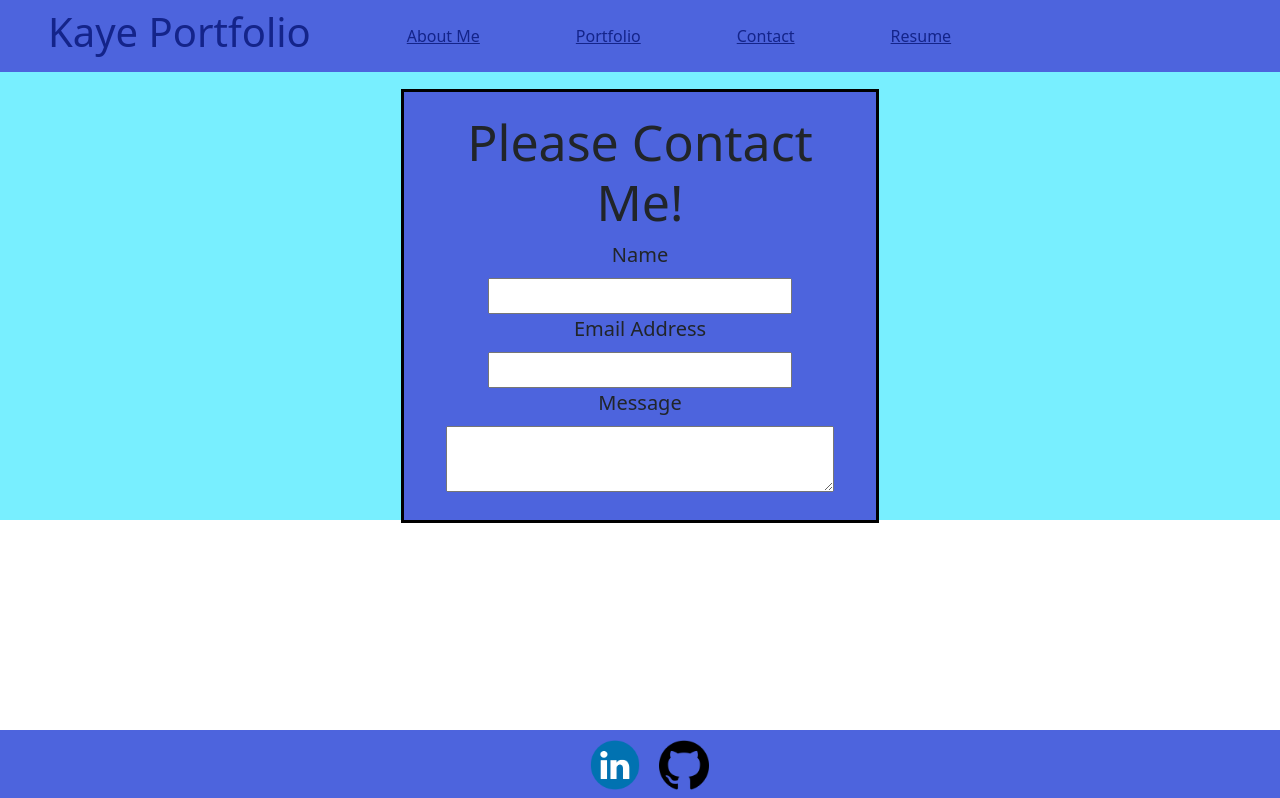
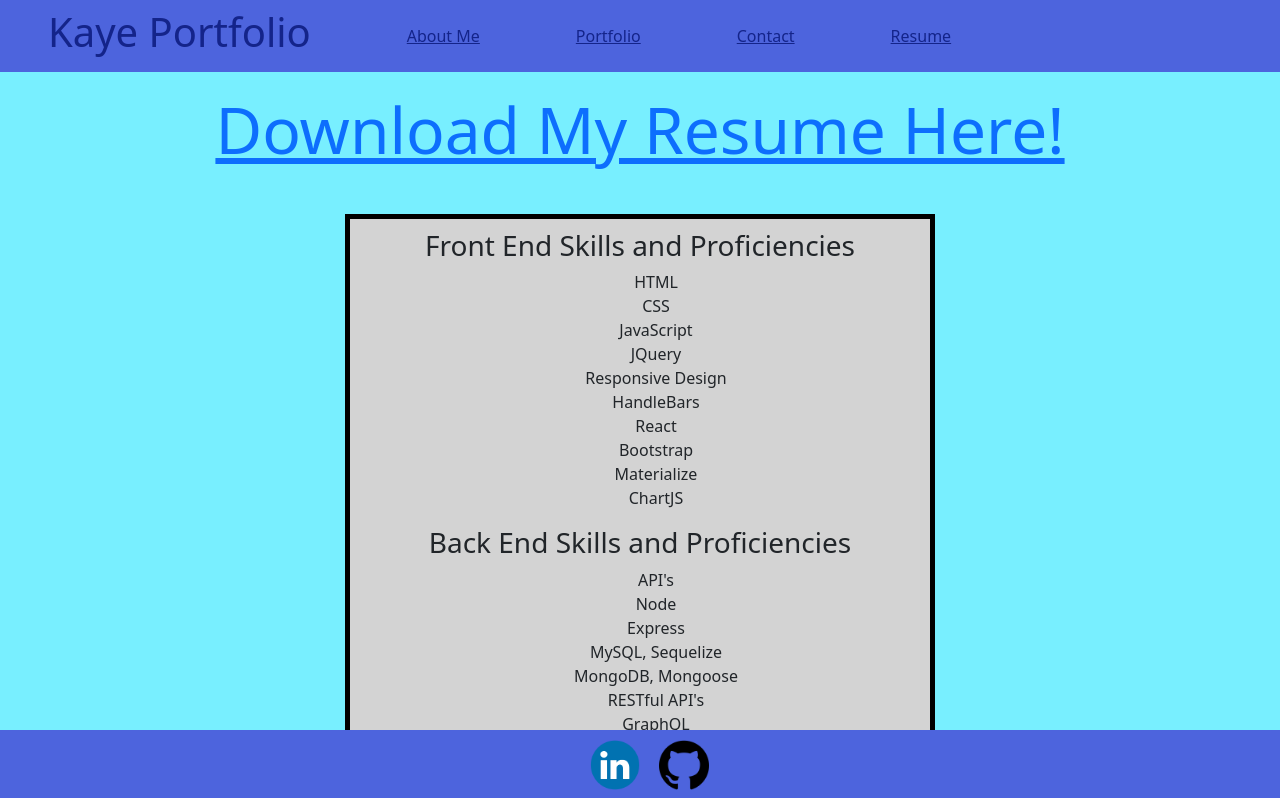
Before and after one commit to mkaye97/employers-react-to-me, a React (Create React App) app: page / in a window 1280 px wide. Shown: the top 798 px of the page. Built offline with nearby package versions, Linux system fonts and the light colour scheme.

Commit message:
Finished contact page completed Resume page.

```diff
--- a/src/App.css
+++ b/src/App.css
@@ -6,6 +6,7 @@
     --savoy-blue: #4d64ddff;
 }
 
-div {
+.bg {
+    height: auto;
     background-color: var(--electric-blue);
 }
--- a/src/App.js
+++ b/src/App.js
@@ -5,7 +5,7 @@ import './App.css';
 
 function App() {
   return (
-    <div>
+    <div className='bg'>
       <Header />
       <Footer />
     </div>
--- a/src/components/pages/Resume.js
+++ b/src/components/pages/Resume.js
@@ -3,25 +3,47 @@ import '../../styles/Resume.css';
 
 function Resume() {
     return (
-        <div>
-            <div className="form-container">
-                <div className="contact-background">
-                    <h2 className="contact-title">Please Contact Me!</h2>
-                    <label for="exampleFormControlInput1" type="text" className="form-label">Name</label>
-                    <br />
-                    <input></input>
-                </div>
-                <div className="contact-background">
-                    <label for="exampleFormControlTextarea1" type="email" className="form-label">Email Address</label>
-                    <br />
-                    <input></input>
-                </div>
-                <div className="contact-background">
-                    <label for="exampleFormControlTextarea1" type="text" className="form-label">Message</label>
-                    <br />
-                    <textarea className="form-field"></textarea>
-                </div>
+        <div className="resume-container">
+            <a className="resume-download" href="#">
+                <h2>Download My Resume Here!</h2>
+            </a>
+            <div className="list-container">
+                <h3>Front End Skills and Proficiencies</h3>
+                <ul className="list">
+                    <li className="list-item">HTML</li>
+                    <li className="list-item">CSS</li>
+                    <li className="list-item">JavaScript</li>
+                    <li className="list-item">JQuery</li>
+                    <li className="list-item">Responsive Design</li>
+                    <li className="list-item">HandleBars</li>
+                    <li className="list-item">React</li>
+                    <li className="list-item">Bootstrap</li>
+                    <li className="list-item">Materialize</li>
+                    <li className="list-item">ChartJS</li>
+                </ul>
+                <h3>Back End Skills and Proficiencies</h3>
+                <ul className="list">
+                    <li className="list-item">API's</li>
+                    <li className="list-item">Node</li>
+                    <li className="list-item">Express</li>
+                    <li className="list-item">MySQL, Sequelize</li>
+                    <li className="list-item">MongoDB, Mongoose</li>
+                    <li className="list-item">RESTful API's</li>
+                    <li className="list-item">GraphQL</li>
+                </ul>
+                <h3>Other Notable Skills and Familiar Concepts</h3>
+                <ul className="list">
+                    <li className="list-item">Object Oriented Programing (OOP)</li>
+                    <li className="list-item">Test Driven Development(TDD)</li>
+                    <li className="list-item">Environment Variables</li>
+                    <li className="list-item">Regular Expressions (RegEx)</li>
+                    <li className="list-item">Object Relational Mapping (ORM)</li>
+                    <li className="list-item">Progressive Web Applications</li>
+                </ul>
             </div>
+            <br />
+            <br />
+            <br />
         </div>
     )
 };
--- a/src/styles/Resume.css
+++ b/src/styles/Resume.css
@@ -0,0 +1,33 @@
+:root {
+    --electric-blue: #78efffff;
+    --xanthous: #f7b538ff;
+    --silver-lake-blue: #6290c8ff;
+    --bittersweet: #f26157ff;
+    --savoy-blue: #4d64ddff;
+}
+
+.resume-container {
+    margin: auto;
+}
+
+.list-container {
+    margin: 50px auto;
+    text-align: center;
+    outline: solid black;
+    outline-width: 5px;
+    background-color: lightgray;
+    width: fit-content;
+    padding: 10px;
+}
+
+.list {
+    list-style-type: none;
+}
+
+.list-item {
+
+}
+
+.resume-download {
+    text-align: center;
+}
```
Also changed, not shown: 1 other file (tests, documents, lock files or other folders).
